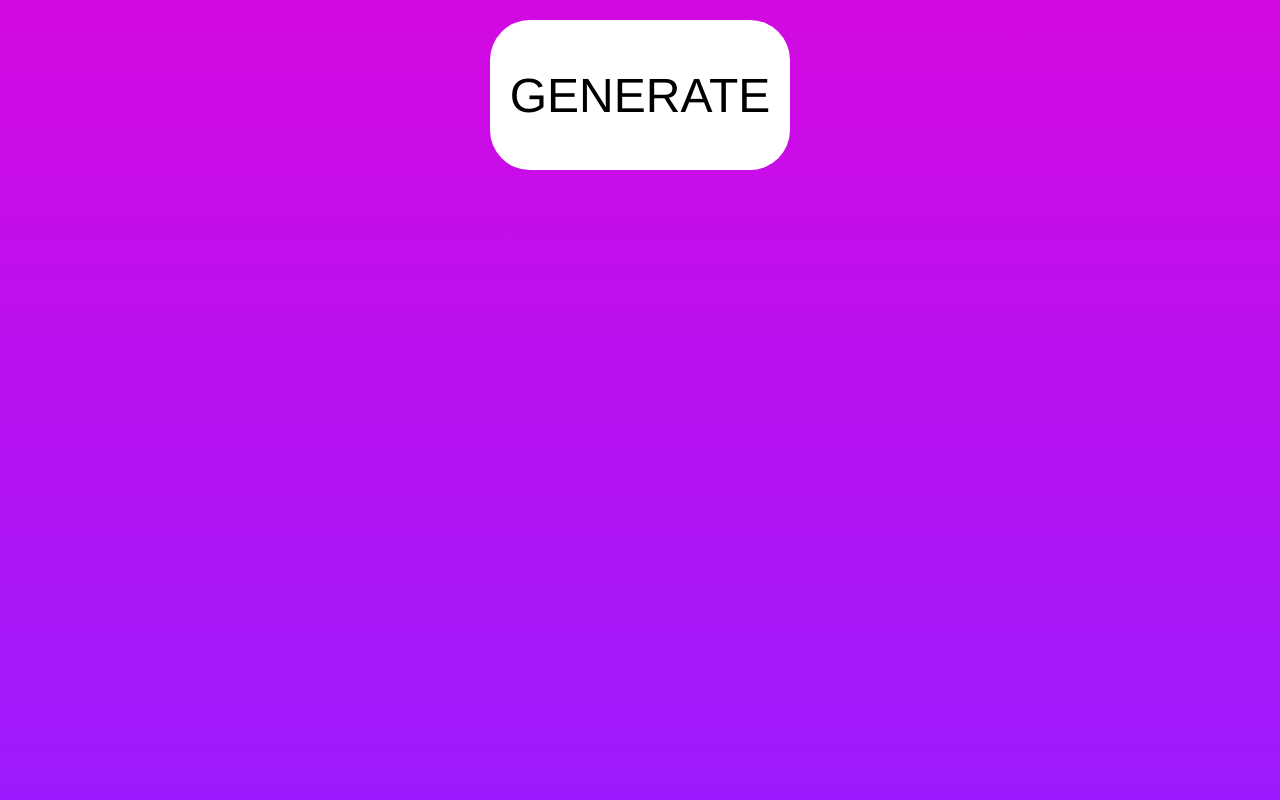
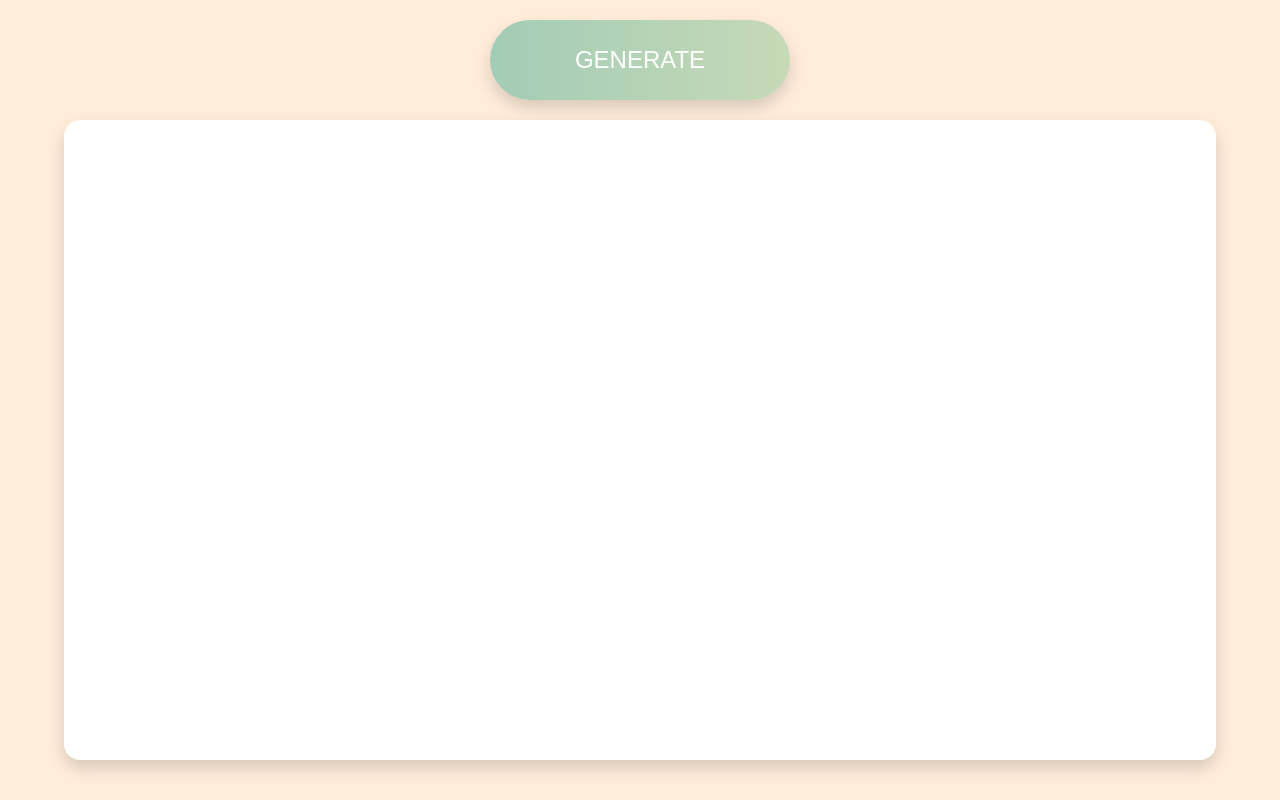
Before and after one commit to ninjaaaaah/react-demo, a React app: page / in a window 1280 px wide. Built offline with nearby package versions, Linux system fonts and the light colour scheme.

Commit message:
generated profiles

```diff
--- a/package.json
+++ b/package.json
@@ -29,6 +29,7 @@
     "webpack-dev-server": "^4.3.1"
   },
   "dependencies": {
+    "framer-motion": "^4.1.17",
     "react": "^17.0.2",
     "react-dom": "^17.0.2"
   }
--- a/src/components/App.js
+++ b/src/components/App.js
@@ -1,23 +1,44 @@
 import React from "react"
+import {motion} from "framer-motion"
 import Button from './Button'
+
+const hover = { scale: 1.1, backgroundPosition: [`0%`,`100%`]};
 
 export default class App extends React.Component {
     state = {
-        profile: {}
+        profile: null
     }
 
-    generateProfile = async _ => {
+    fetchProfile = async _ => {
         const profile = (await (await fetch('https://randomuser.me/api')).json()).results[0];
-        console.log(profile);
         this.setState({profile});
         console.log(this.state.profile);
     }
 
     render() {
+        this.fetchProfile;
+        console.log(this.state.profile);
         return(
             <>
-                <button id="toggle" onClick={this.generateProfile}>GENERATE</button>
-                <div id="profile"></div>
+                <motion.div
+                    id="container"
+                    drag="x"
+                    dragConstraints={{ left: 0, right: 0 }}
+                    >
+                    <motion.button
+                        id="toggle"
+                        whileHover={hover}
+                        whileTap={{ scale: 0.9 }}
+                        onClick={this.fetchProfile}
+                    >
+                        GENERATE
+                    </motion.button>
+                </motion.div>
+                <motion.div id="display">
+                    {
+                        this.state.profile && <img src={this.state.profile.picture.large} />
+                    }
+                </motion.div>
             </>
         )
     }
--- a/src/style.css
+++ b/src/style.css
@@ -1,6 +1,10 @@
+@import url('https://fonts.googleapis.com/css?family=Raleway:500');
+
 body {
     margin: 0;
-    background: linear-gradient(180deg, #d309e1 0%, rgb(156, 26, 255) 100%);
+    /* background: linear-gradient(180deg, #d309e1 0%, rgb(156, 26, 255) 100%); */
+    background: #ffecd9;
+    font: Raleway, sans-serif;
 }
 
 #app {
@@ -13,25 +17,32 @@ body {
     align-content: center;
 }
 
-#toggle {
-    height: 150px;
-    width: 300px;
-    margin: 20px;
-    border-radius: 40px;
-    border: 0px;
-    background: white;
-    font-size: 3em;
-    font-family: 'Franklin Gothic Medium', 'Arial Narrow', Arial, sans-serif;
-    transform: scale(1);
-    transition: 0.2s ease;
+#container {
+    display: flex;
+    flex-direction: column;
+    flex-wrap: wrap;
+    /* justify-content: center; */
+    align-content: center;
 }
 
-#toggle:hover {
-    transform: scale(1.1);
-    transition: 0.5s ease;
+#toggle {
+    width: 300px;
+    height: 5rem;
+    margin: 20px;
+    border: none;
+    border-radius: 5rem;
+    box-shadow: 0 .5rem 1rem rgba(0,0,0,.15);
+    background: linear-gradient(to right,#a2ccb6 0%,#fceeb5 50%,#ee786e 100%);
+    background-size: 500%;
+    font-size: 1.5em;
+    transition: 0.2s ease;
+    color: white;
 }
 
-#toggle:active {
-    transform: scale(0.90);
-    transition: 0.1s ease;
+#display {
+    width: 90vw;
+    height: 80vh;
+    background: white;
+    border-radius: 1rem;
+    box-shadow: 0 .5rem 1rem rgba(0,0,0,.15);
 }
```
Also changed, not shown: 1 other file (tests, documents, lock files or other folders).
